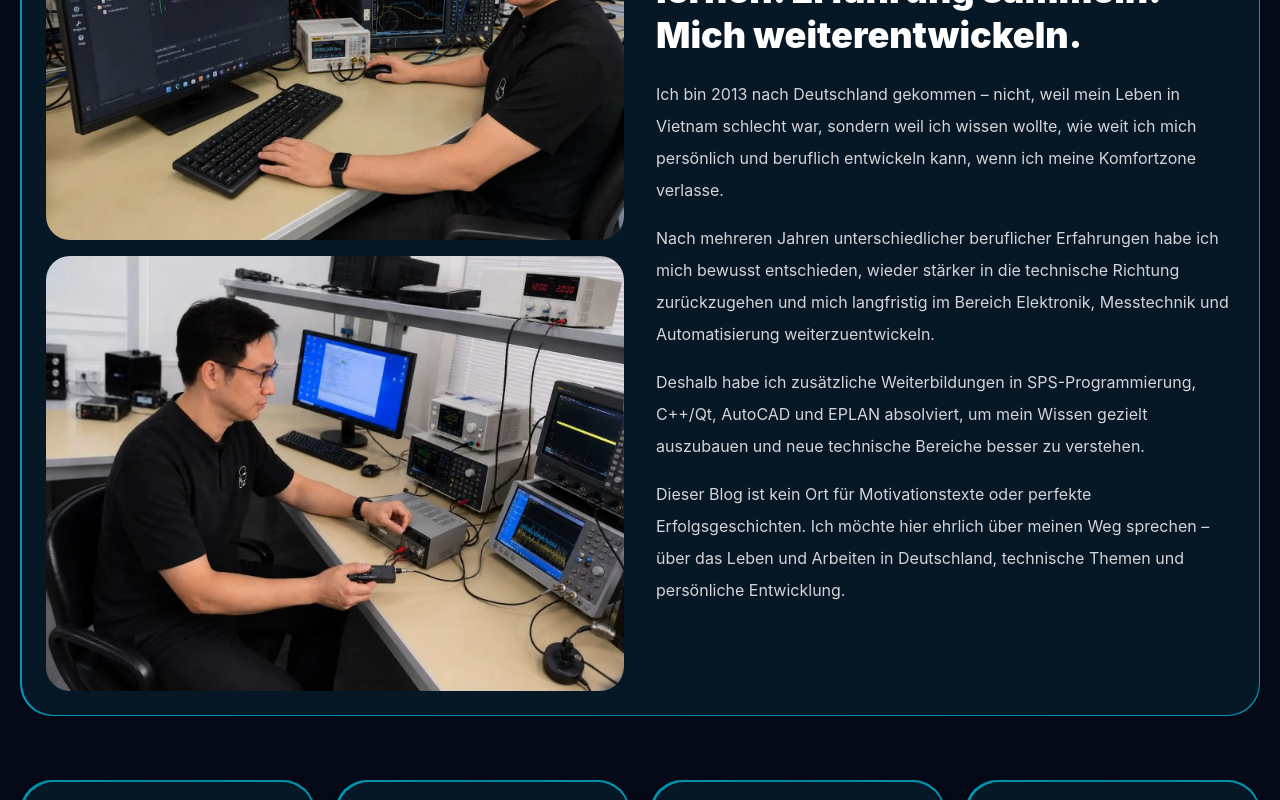
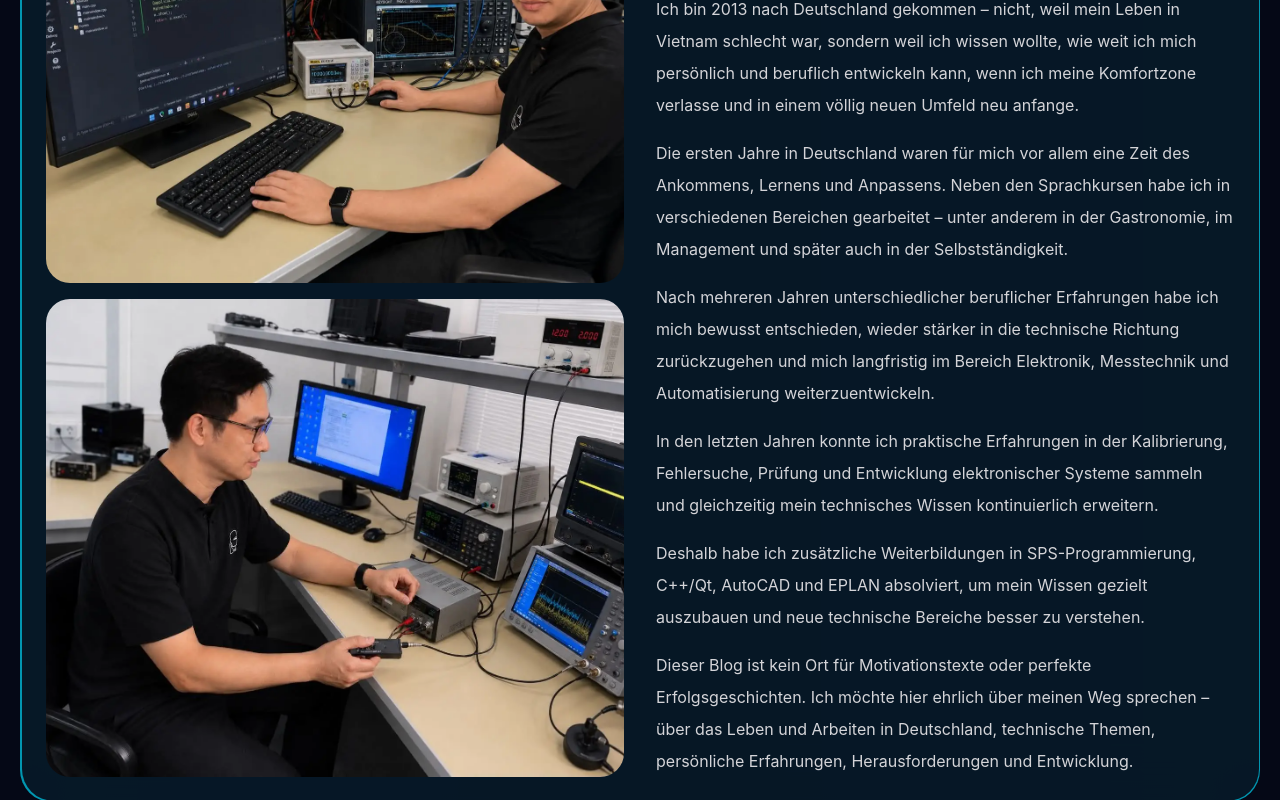
Before and after one commit to nguyennhando/my-electronics-blog, a React (Vite) app: page / in a window 1280 px wide. Shown: the part 1540-2340 px from the top of the page. Built offline with nearby package versions, Linux system fonts and the light colour scheme.

Commit message:
Update UI

```diff
--- a/src/App.jsx
+++ b/src/App.jsx
@@ -994,10 +994,41 @@ function HomePage({ posts, galleryImages, isAdmin, onOpenPost, onGoImpressum, on
                 <p className="text-sm font-bold uppercase tracking-widest text-cyan-300">Persönlicher Weg</p>
                 <h2 className="mt-3 text-2xl font-black leading-tight sm:text-4xl">Nguyen Nhan Do – Technik lernen. Erfahrung sammeln. Mich weiterentwickeln.</h2>
                 <div className="mt-5 space-y-4 text-sm leading-7 text-zinc-300 sm:text-base sm:leading-8">
-                  <p>Ich bin 2013 nach Deutschland gekommen – nicht, weil mein Leben in Vietnam schlecht war, sondern weil ich wissen wollte, wie weit ich mich persönlich und beruflich entwickeln kann, wenn ich meine Komfortzone verlasse.</p>
-                  <p>Nach mehreren Jahren unterschiedlicher beruflicher Erfahrungen habe ich mich bewusst entschieden, wieder stärker in die technische Richtung zurückzugehen und mich langfristig im Bereich Elektronik, Messtechnik und Automatisierung weiterzuentwickeln.</p>
-                  <p>Deshalb habe ich zusätzliche Weiterbildungen in SPS-Programmierung, C++/Qt, AutoCAD und EPLAN absolviert, um mein Wissen gezielt auszubauen und neue technische Bereiche besser zu verstehen.</p>
-                  <p>Dieser Blog ist kein Ort für Motivationstexte oder perfekte Erfolgsgeschichten. Ich möchte hier ehrlich über meinen Weg sprechen – über das Leben und Arbeiten in Deutschland, technische Themen und persönliche Entwicklung.</p>
+                  <p>
+                Ich bin 2013 nach Deutschland gekommen – nicht, weil mein Leben in Vietnam schlecht war,
+                sondern weil ich wissen wollte, wie weit ich mich persönlich und beruflich entwickeln kann,
+                wenn ich meine Komfortzone verlasse und in einem völlig neuen Umfeld neu anfange.
+              </p>
+
+              <p className="mt-4">
+                Die ersten Jahre in Deutschland waren für mich vor allem eine Zeit des Ankommens, Lernens
+                und Anpassens. Neben den Sprachkursen habe ich in verschiedenen Bereichen gearbeitet –
+                unter anderem in der Gastronomie, im Management und später auch in der Selbstständigkeit.
+              </p>
+
+              <p className="mt-4">
+                Nach mehreren Jahren unterschiedlicher beruflicher Erfahrungen habe ich mich bewusst
+                entschieden, wieder stärker in die technische Richtung zurückzugehen und mich langfristig im
+                Bereich Elektronik, Messtechnik und Automatisierung weiterzuentwickeln.
+              </p>
+
+              <p className="mt-4">
+                In den letzten Jahren konnte ich praktische Erfahrungen in der Kalibrierung, Fehlersuche,
+                Prüfung und Entwicklung elektronischer Systeme sammeln und gleichzeitig mein technisches
+                Wissen kontinuierlich erweitern.
+              </p>
+
+              <p className="mt-4">
+                Deshalb habe ich zusätzliche Weiterbildungen in SPS-Programmierung, C++/Qt, AutoCAD und
+                EPLAN absolviert, um mein Wissen gezielt auszubauen und neue technische Bereiche besser zu
+                verstehen.
+              </p>
+
+              <p className="mt-4">
+                Dieser Blog ist kein Ort für Motivationstexte oder perfekte Erfolgsgeschichten. Ich möchte
+                hier ehrlich über meinen Weg sprechen – über das Leben und Arbeiten in Deutschland,
+                technische Themen, persönliche Erfahrungen, Herausforderungen und Entwicklung.
+              </p>
                 </div>
               </div>
             </div>
```
